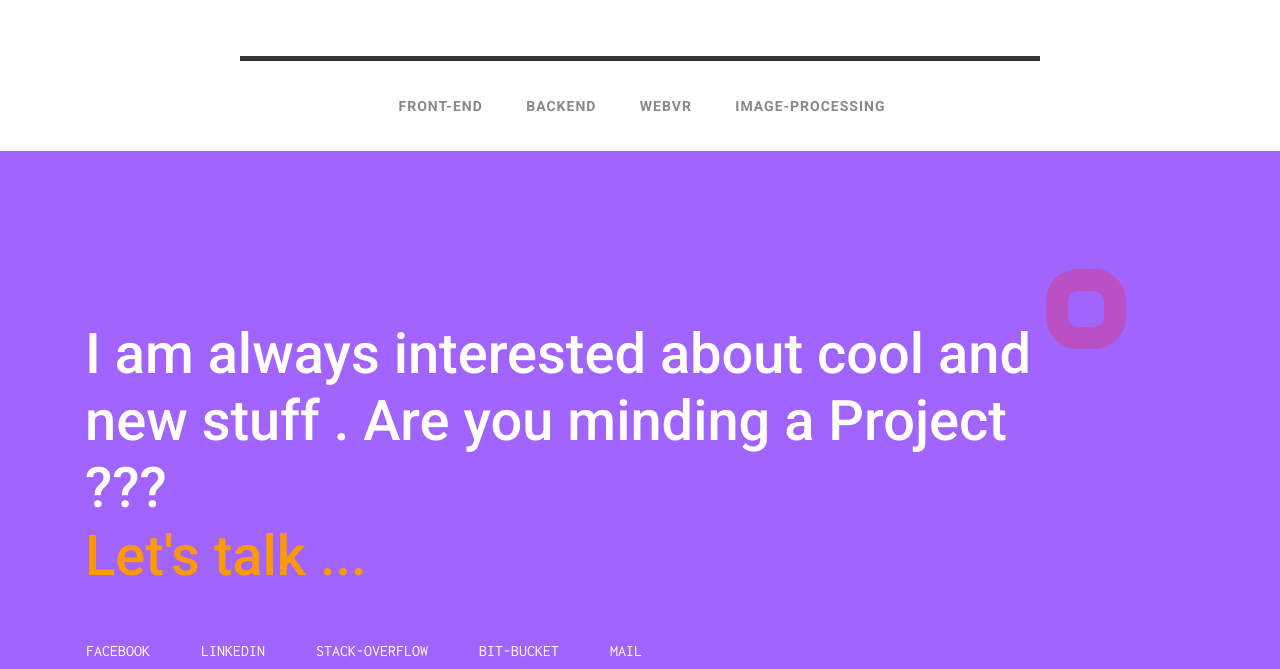
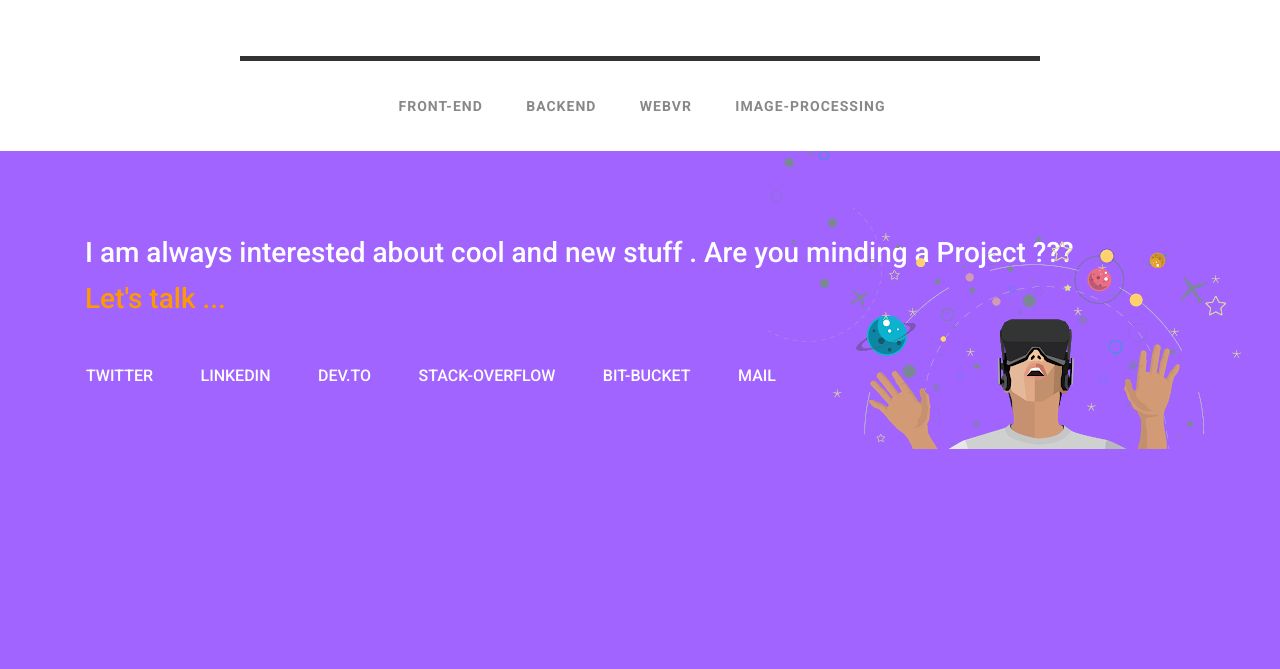
Before and after one commit to pravinpoudel/pravinstatic.github.io, a website: page index.html in a window 1280 px wide. Shown: the part 3475-4144 px from the top of the page. After the commit the page ends 3924 px from the top, so only its background shows below. Drawn offline with nearby package versions, Linux system fonts and the light colour scheme.

Commit message:
meta tag, Favicon and footer design

```diff
--- a/index.html
+++ b/index.html
@@ -3,10 +3,11 @@
 
 <head>
     <meta charset="UTF-8">
-    <meta name="description" content="Sites for sitecores experience platform">
-    <meta name="keywords" content="Habitat , Sitecore">
+    <meta name="description" content="Fullstack WebVR Developer, Computer Engineer, Image Processing and Virtual Reality Developer">
+    <meta name="keywords" content="Virtual Reality , Web Developer, Web Designer, WebVR Developer, Three.js">
     <meta content="width=device-width, initial-scale=1" name="viewport" />
-    <title></title>
+    <title>Pravin Poudel | Engineer</title>
+    <link rel="icon" href="https://img.icons8.com/color/48/000000/touchpad.png" type="image/gif" sizes="16x16">
     <script src="https://kit.fontawesome.com/54b80c2356.js" crossorigin="anonymous"></script>
     <link rel="stylesheet" href="https://stackpath.bootstrapcdn.com/bootstrap/4.3.1/css/bootstrap.min.css" integrity="sha384-ggOyR0iXCbMQv3Xipma34MD+dH/1fQ784/j6cY/iJTQUOhcWr7x9JvoRxT2MZw1T" crossorigin="anonymous">
     <link rel="stylesheet" href="ItemSlider/css/style.css">
@@ -426,35 +427,44 @@
         </nav>
     </div>
     </section>
-    <section class="last-section">
-        <div class="call_wrapper">
+    <section class="last-section" style="position: static;">
+        <div class="call_wrapper" style="position: relative;">
             <div class="container">
                 <div class="row">
+                    <img src="images/virtual.png" class="bottom_img">
+
                     <div class="col-sm-11">
                         <div class="gap_high"></div>
-                        <div class="gap_high"></div>
-                        <h1>
+                        <h2>
                             I am always interested about cool and new stuff . Are you minding a Project ??? <br>
-                            <span><a href="mailto:prvnpoudel4@gmail.com" class="call">Let's talk ...</a></span>
-                        </h1>
+                           <div style="padding-top: 12px;">
+                                <span ><a href="mailto:prvnpoudel4@gmail.com" class="call">Let's talk ...</a></span>
+                            </div>
+
+
+
+                        </h2>
                     </div>
                 </div>
             </div>
+
         </div>
         <div class="circle_red color_ball" data-rellax-speed = "4">
         </div>
         <div class="social_wrapper_bottom">
             <div class="container">
-                <ul class="social_ul">
-                    <li><a href="https://www.facebook.com/pravin.poudel.9">FACEBOOK</a></li>
+                <ul class="social_ul" style="z-index: 999;">
+                    <li><a href="https://twitter.com/voralagas" class="resume_button">twitter</a></li>
                     <li><a href="www.linkedin.com/in/pravin-poudel-a0a342b3
-">LINKEDIN</a></li>
-                    <li><a href="https://stackoverflow.com/users/5676603/pravin-poudel">STACK-OVERFLOW</a></li>
-                    <li><a href="https://bitbucket.org/%7B6da76f5c-67d9-4aef-9033-d9e2dcb3146a%7D/">BIT-BUCKET</a></li>
-                    <li><a href="mailto:prvnpoudel4@gmail.com">MAIL</a></li>
+" class="resume_button">LINKEDIN</a></li>
+<li><a href="https://dev.to/voralagas" class="resume_button">DEV.to</a></li>
+<li><a href="https://stackoverflow.com/users/5676603/pravin-poudel" class="resume_button">STACK-OVERFLOW</a></li>
+                    <li><a href="https://bitbucket.org/%7B6da76f5c-67d9-4aef-9033-d9e2dcb3146a%7D/" class="resume_button">BIT-BUCKET</a></li>
+                    <li><a href="mailto:prvnpoudel4@gmail.com" class="resume_button">MAIL</a></li>
                 </ul>
             </div>
         </div>
+        <div class="gap_high0"></div>
     </section>
     <script src="https://cdnjs.cloudflare.com/ajax/libs/modernizr/2.8.3/modernizr.min.js"></script>
     <script src="https://code.jquery.com/jquery-3.3.1.slim.min.js" integrity="sha384-q8i/X+965DzO0rT7abK41JStQIAqVgRVzpbzo5smXKp4YfRvH+8abtTE1Pi6jizo" crossorigin="anonymous"></script>
--- a/style.css
+++ b/style.css
@@ -73,7 +73,7 @@ section {
 }
 
 .last-section {
-  height: 40vh;
+  height: auto;
 }
 
 .img_back {
@@ -265,7 +265,7 @@ section {
 
 .social_ul {
   list-style-type: none;
-  font-family: "Inconsolata", monospace;
+  /* font-family: "Inconsolata", monospace; */
 }
 
 .social_ul li {
@@ -494,3 +494,10 @@ border-bottom: 2px solid #ffb605;
 address{
   display: inline-block;
 }
+
+.bottom_img{
+  position: absolute;
+  top: 0px;
+  right: 0px;
+  z-index: 1;
+}
```
